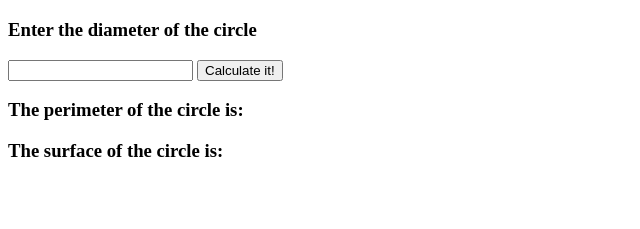
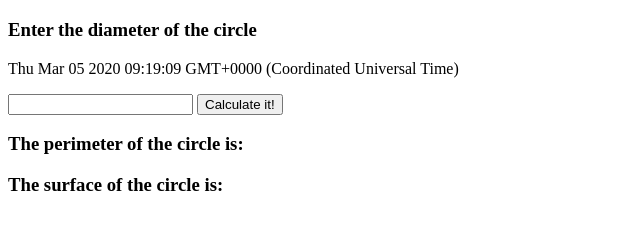
Before and after one commit to LaraPirkner/What-time-is-it--8c474130, a plain HTML site: page index.html in a window 1280 px wide. Shown: the part 61-290 px from the top of the page, without its empty margins (0-640 px from the left). Drawn offline with Linux system fonts and the light colour scheme.

Commit message:
Uitwerking van de exercise

```diff
--- a/index.html
+++ b/index.html
@@ -9,6 +9,7 @@
 
     <h1>Change the numbers</h1>
     <h3>Enter the diameter of the circle</h3>
+    <p id="date"></p>
 
     <input id="diameter" type="number">
     <button onclick="calculation()">Calculate it!</button>
--- a/script.js
+++ b/script.js
@@ -10,3 +10,7 @@ function calculation() {
     document.getElementById("answerSur").innerText = answerSur;
 
 }
+
+/*date*/
+var date = new Date();
+document.getElementById("date").innerHTML = date;
```
